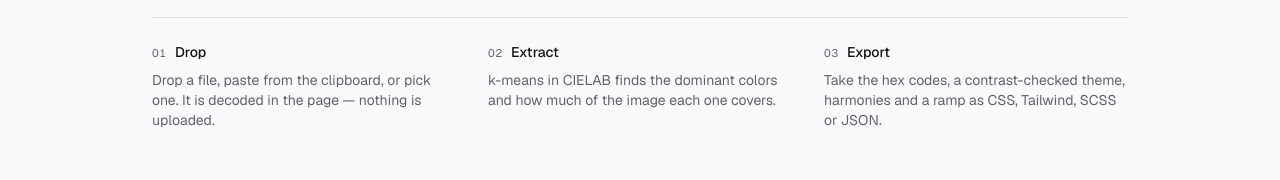
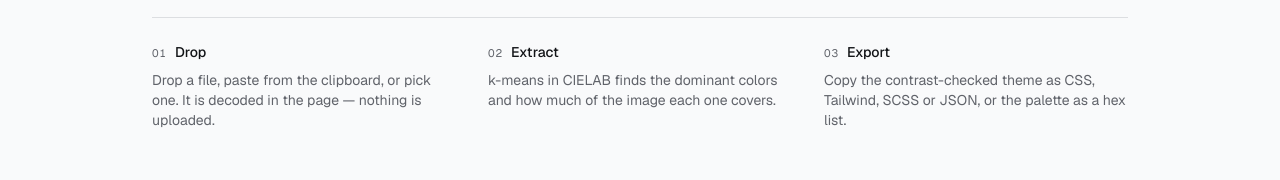
Before and after one commit to mintani/iroiro, a Next.js app: page / in a window 1280 px wide. Shown: the part 531-711 px from the top of the page. Built offline with nearby package versions, Linux system fonts and the light colour scheme.

Commit message:
docs(studio): say what the export actually writes

```diff
--- a/src/components/palette-studio/how-it-works.tsx
+++ b/src/components/palette-studio/how-it-works.tsx
@@ -9,7 +9,7 @@ const STEPS: [string, string][] = [
   ],
   [
     "Export",
-    "Take the hex codes, a contrast-checked theme, harmonies and a ramp as CSS, Tailwind, SCSS or JSON.",
+    "Copy the contrast-checked theme as CSS, Tailwind, SCSS or JSON, or the palette as a hex list.",
   ],
 ];
 
```
